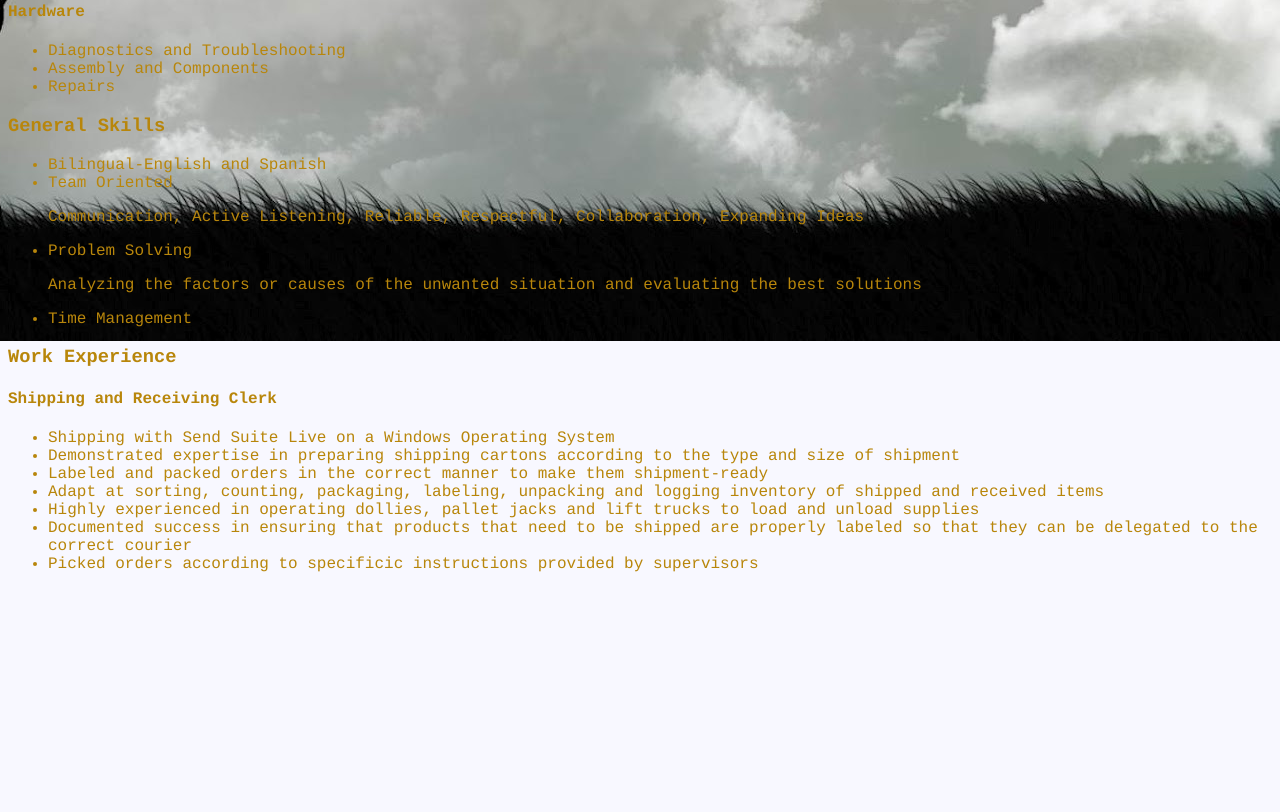
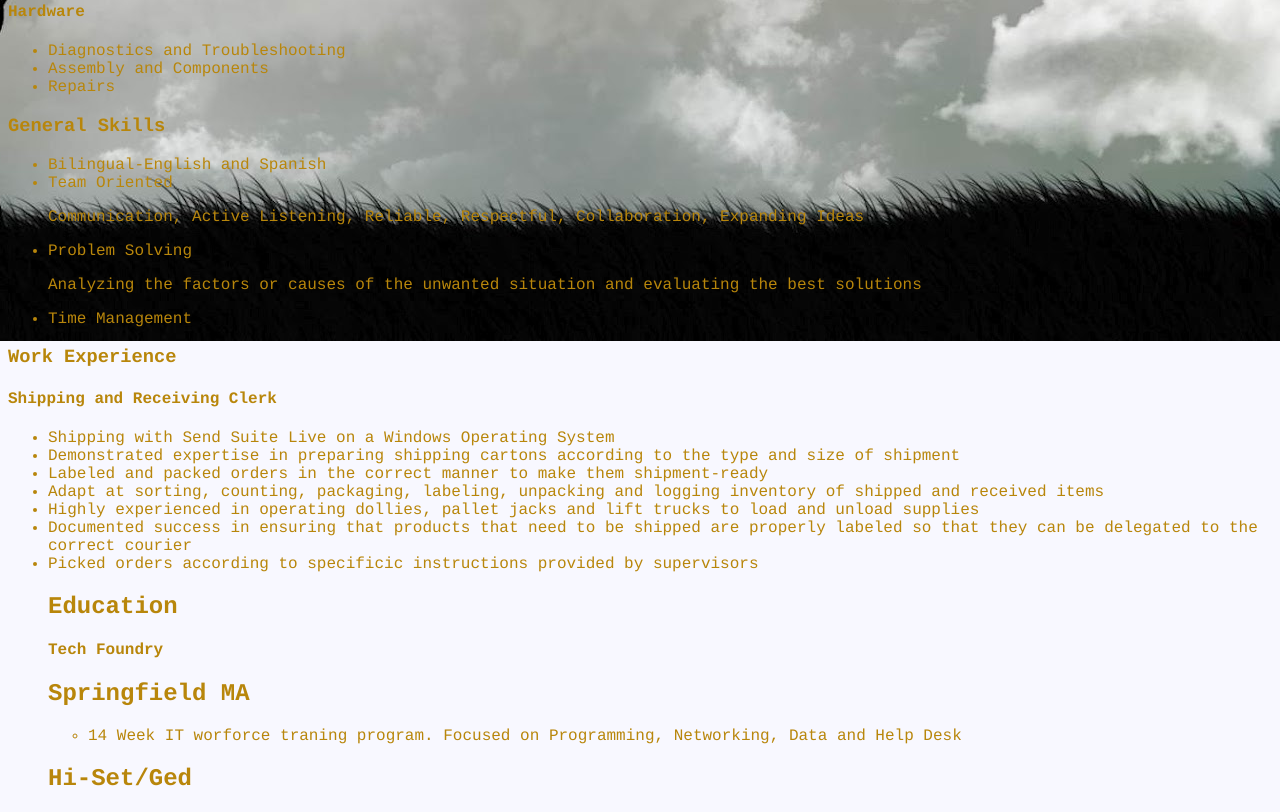
Before and after one commit to ronyjr1992/ronyjr1992.github.io, a plain HTML site: page resume.html in a window 1280 px wide. Shown: the part 659-1471 px from the top of the page. Before the commit the page ends 1248 px from the top, so only its background shows below. Drawn offline with Linux system fonts and the light colour scheme.

Commit message:
new resume page

```diff
--- a/resume.html
+++ b/resume.html
@@ -80,6 +80,14 @@
 			labeled so that they can be delegated to the correct courier</li>
 		<li>Picked orders according to specificic instructions provided by supervisors</li>
 
+		<h2>Education</h2>
+		<h4>Tech Foundry</h4>
+		<h2>Springfield MA</h2>
+			<ul>
+				<li>14 Week IT worforce traning program. Focused on Programming, Networking, Data and Help Desk</li>
+			</ul>
+		<h2>Hi-Set/Ged</h2>
+
 
 
 	</div>
```
